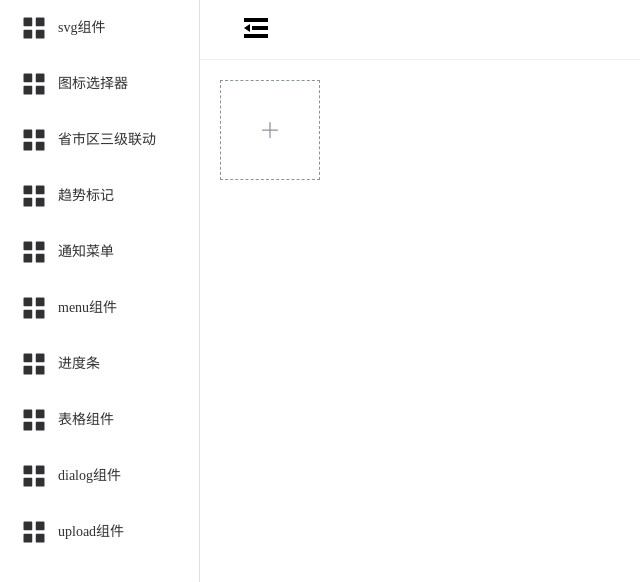
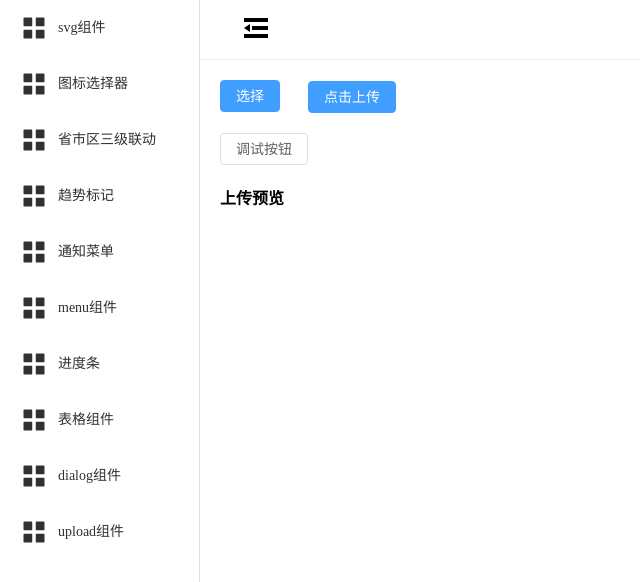
Before and after one commit to yjm020811/jm-ui, a Vue app: page /upload in a window 1280 px wide. Shown: the top 582 px of the page, without its empty margins (0-640 px from the left). Built offline with nearby package versions, Linux system fonts and the light colour scheme.

Commit message:
upload组件封装

```diff
--- a/src/components/myUpload/index.vue
+++ b/src/components/myUpload/index.vue
@@ -1,32 +1,61 @@
 <template>
   <el-upload
     class="avatar-uploader"
+    ref="uploadRef"
     action="https://run.mocky.io/v3/9d059bf9-4660-45f2-925d-ce80ad6c4d15"
+    list-type="picture"
+    :http-request="handleUpload"
+    :auto-upload="false"
+    multiline
+    :limit="5"
+    v-model:file-list="fileList"
     :show-file-list="false"
-    :http-request="handleUpload"
+    :on-change="handleChange"
   >
-    <el-button v-if="props.mode === 'button'" type="primary" size="small"
-      >点击上传</el-button
+    <template #trigger>
+      <el-button type="primary" style="margin-right: 2em">选择</el-button>
+    </template>
+
+    <el-button type="primary" @click="uploadRef.submit()">点击上传</el-button>
+    <br />
+    <el-button @click="console.log(fileList)" style="margin: 20px 0"
+      >调试按钮</el-button
     >
-    <template v-if="props.mode === 'img'">
-      <div class="upload-wrapper">
-        <img v-if="imageUrl" :src="imageUrl" class="avatar" />
-        <el-icon v-else class="avatar-uploader-icon"><Plus /></el-icon>
-      </div>
-    </template>
+    <br />
+
+    <h4>上传预览</h4>
+    <ul class="viewbox">
+      <ol v-for="(item, index) in fileList" :key="index">
+        <el-image :src="item.url" fit="cover"></el-image>
+        <el-icon style="position: absolute; left: 6px; cursor: pointer"
+          ><Search
+        /></el-icon>
+        <el-icon
+          style="position: absolute; left: 160px; bottom: 6px; cursor: pointer"
+          @click="handleRemove(index)"
+          ><Delete
+        /></el-icon>
+        <el-icon
+          v-if="item.status === 'success'"
+          style="
+            position: absolute;
+            left: 160px;
+            width: 1em;
+            height: 1em;
+            background-color: greenyellow;
+            cursor: pointer;
+          "
+          ><Check
+        /></el-icon>
+      </ol>
+    </ul>
   </el-upload>
 </template>
 
 <script setup>
-import { Plus } from "@element-plus/icons-vue";
+import { Delete, Search, Check } from "@element-plus/icons-vue";
 import { ref } from "vue";
-const imageUrl = "";
 const props = defineProps({
-  // 上传的模式（button/img）
-  mode: {
-    type: String,
-    default: "button"
-  },
   // img模式的宽度
   width: {
     type: String,
@@ -38,24 +67,26 @@ const props = defineProps({
     default: "100px"
   }
 });
-console.log(props);
+
+const uploadRef = ref(null);
 
 //自定义上传的方法
-const handleUpload = (data) => {
-  const file = data.file;
-  console.log(file);
-  // form
-  const form = new FormData();
-  form.append("file", file);
-  // 调用接口
-  // const request = {
-  //   url: "XXX",
-  //   method: "post",
-  //   headers: {
-  //     "Content-Type": "multipart/from-data"
-  //   },
-  //   data: form
-  // };
+const handleUpload = async (options) => {
+  console.log(options);
+  // 发起网络请求
+  // const res = await axios.post("/upload", options.file);
+};
+
+const fileList = ref([]);
+// 文件状态改变
+const handleChange = (uploadFile, uploadFiles) => {
+  console.log("当前上传的文件", uploadFile);
+  console.log("所有已经上传的文件", uploadFiles);
+};
+
+// 预览时删除
+const handleRemove = (index) => {
+  fileList.value.splice(index, 1);
 };
 </script>
 
@@ -69,4 +100,21 @@ const handleUpload = (data) => {
   text-align: center;
   border: 1px dashed #8c939d;
 }
+
+.viewbox {
+  width: 100%;
+  ol {
+    width: 180px;
+    height: 120px;
+    padding: 3px;
+    border: 1px solid #8c939d;
+    float: left;
+    margin: 3px;
+    position: relative;
+    .el-image {
+      width: 100%;
+      height: 100%;
+    }
+  }
+}
 </style>
--- a/src/views/upload/index.vue
+++ b/src/views/upload/index.vue
@@ -1,6 +1,6 @@
 <template>
   <div>
-    <myUpload mode="img" width="100px" height="100px"></myUpload>
+    <myUpload width="100px" height="100px"></myUpload>
   </div>
 </template>
 <script setup></script>
```
